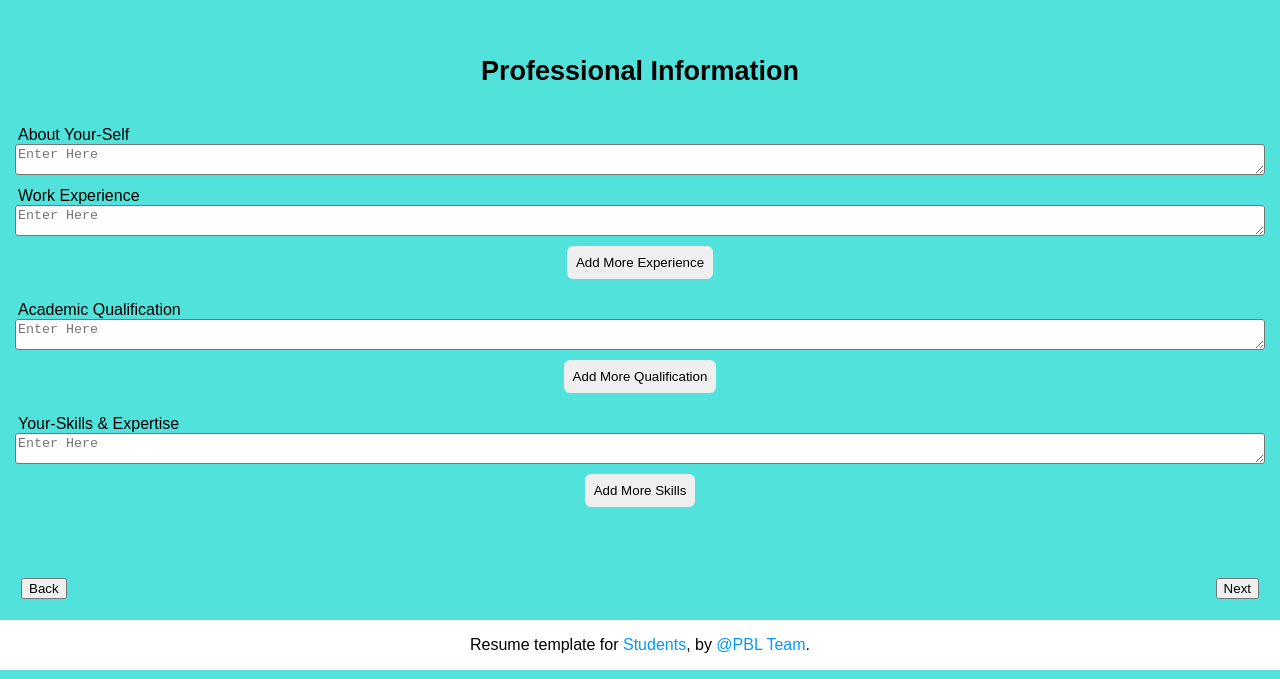
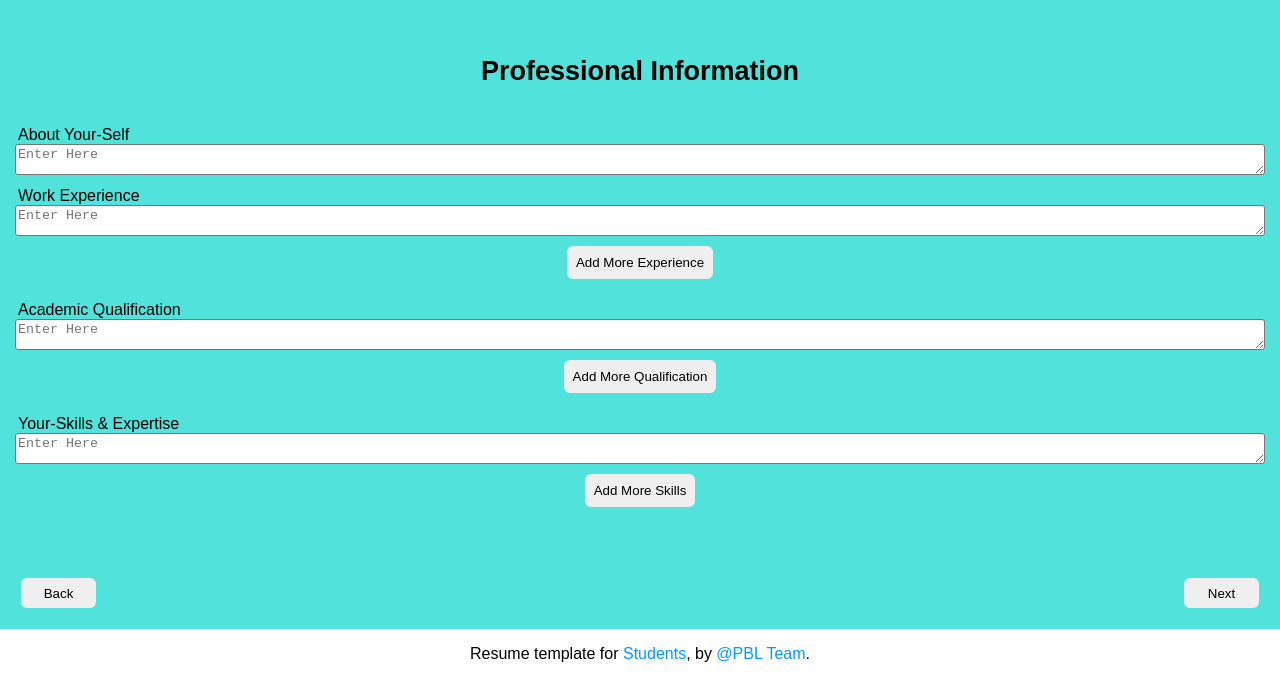
Before and after one commit to ganraj21/Resume_Generator, a plain HTML site: page index.html in a window 1280 px wide. Shown: the part 1659-2338 px from the top of the page. Drawn offline with nearby package versions, Linux system fonts and the light colour scheme.

Commit message:
Update third_page.css

```diff
--- a/third_page.css
+++ b/third_page.css
@@ -29,3 +29,23 @@
   /* display: flex;
   padding: 12px; */
 }
+.back_button {
+  display: flex;
+  width: 75px;
+  height: 30px;
+  align-items: center;
+  justify-content: center;
+  align-content: center;
+  border-radius: 6px;
+  border: 1px;
+}
+.next_button {
+  display: flex;
+  width: 75px;
+  height: 30px;
+  align-items: center;
+  justify-content: center;
+  align-content: center;
+  border-radius: 6px;
+  border: 1px;
+}
```
